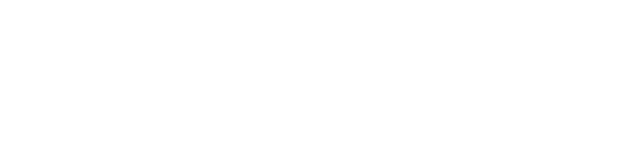
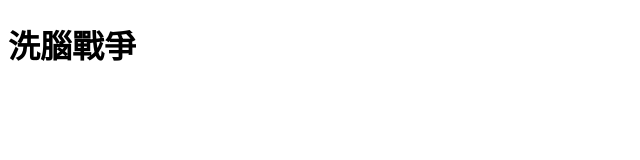
Before and after one commit to gslin/brainwash.tw, a plain HTML site: page index.html in a window 1280 px wide. Shown: the whole page, without its empty margins (0-640 px from the left). Drawn offline with Linux system fonts and the light colour scheme.

Commit message:
feat: main topic.

```diff
--- a/index.html
+++ b/index.html
@@ -6,5 +6,6 @@
   <title>洗腦戰爭</title>
 </head>
 <body>
+  <h1>洗腦戰爭</h1>
 </body>
 </html>
```
